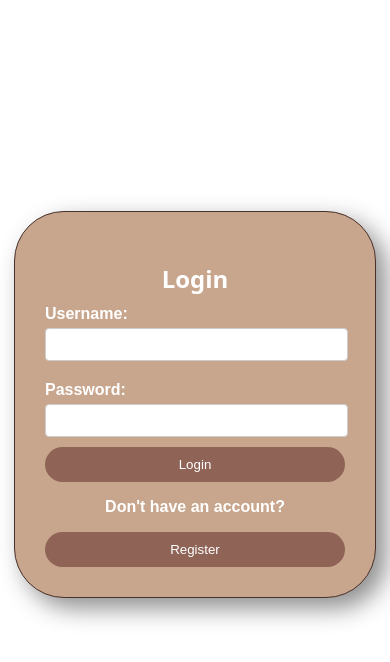
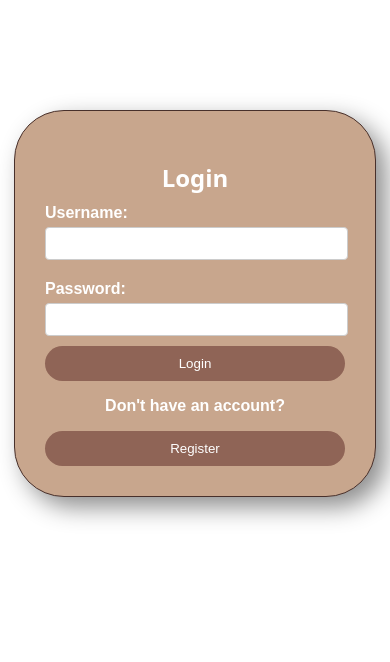
Before and after one commit to AllenKalboh/FINAL-PROJ, a PHP site: page /login.php in a window 390 px wide. Shown: the top 662 px of the page. Run offline with PHP 8.4, Linux system fonts and the light colour scheme.

Commit message:
updated for small screen

```diff
--- a/login.css
+++ b/login.css
@@ -8,7 +8,7 @@ body{
     width: 300px;
     padding: 30px;
     box-shadow: 0 0 10px rgba (0,0,0,0.1);
-    margin-top: 25vh;
+    margin-top: 13vh;
     border: solid rgb(72, 48, 43) 1px;
     border-radius: 50px;
     /*             horizontal     vertical         blur%         blur-color   */
```
